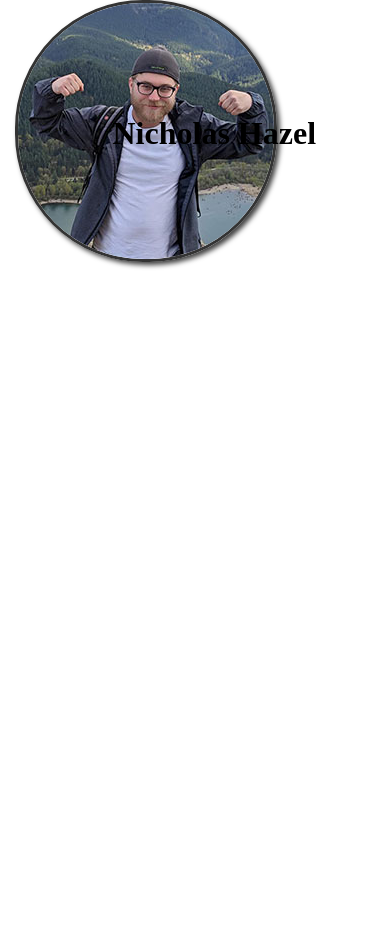
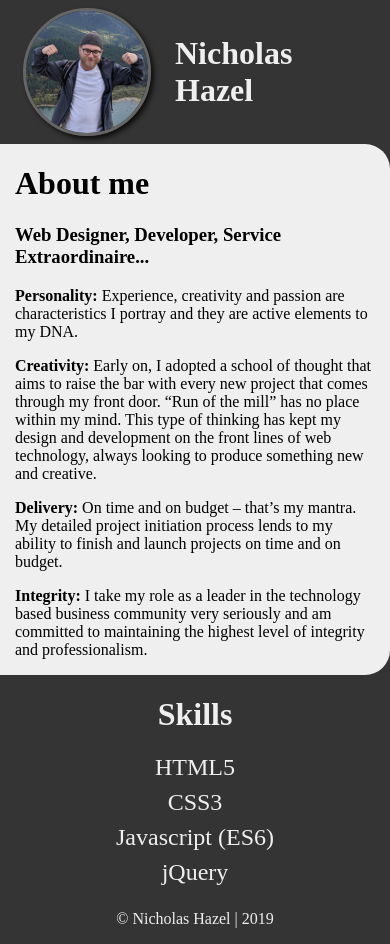
Before and after one commit to sinsys/1-learn-html, a plain HTML site: page index.html in a window 390 px wide. Before the commit the page ends 844 px from the top, so only its background shows below. Drawn offline with Linux system fonts and the light colour scheme.

Commit message:
Basic representation of CSS styling and responsiveness

```diff
--- a/css/style.css
+++ b/css/style.css
@@ -5,6 +5,54 @@
 html, body {
 	padding: 0;
 	margin: 0;
+	background: #343434;
+}
+
+/*****************CUSTOM CLASSES*****************/
+.header {
+	display: flex;
+	align-items: center;
+	justify-content: center;
+	background: #343434;
+}
+.header h1 {
+	margin-left: 1rem;
+	color: #efefef;
+}
+.profile-icon {
+	max-height: 128px;
+	border: 3px solid #666;
+	border-radius: 64px;
+	margin: 0.5rem;
+	-webkit-box-shadow: 3px 3px 0 rgba(0,0,0,0.75);
+	-moz-box-shadow: 3px 3px 0 rgba(0,0,0,0.75);
+	box-shadow: 3px 3px 5px rgba(0,0,0,0.75);
+}
+.callout, .callout-skills {
+	padding: 1rem;
+}
+.callout {
+	background: #EFEFEF;
+	border-radius: 0 25px 25px 0;
+}
+.callout-skills {
+	background: #343434;
+	color: #EFEFEF;
+	text-align: center;
+}
+.callout-skills ul {
+	padding: 0;
+	margin: 0;
+}
+.callout-skills ul li {
+	list-style-type: none;
+	margin: 0.5rem;
+	font-size: 1.5rem;
+}
+.footer {
+	text-align: center;
+	color: #efefef;
+	background: #343434;
 }
 
 /*****************RESPONSIVE STYLES*****************/
@@ -16,7 +64,6 @@ html, body {
 	display: flex;
 	width: 100%;
 	flex-wrap: wrap;
-	align-items: center;
 }
 .row::after {
 	display: block;
@@ -40,12 +87,10 @@ html, body {
 	padding: 0 15px;
 }
 
-
-/*****************CUSTOM CLASSES*****************/
-.profile-icon {
-	border: 3px solid #333;
-	border-radius: 128px;
-	-webkit-box-shadow: 3px 3px 0 rgba(0,0,0,0.75);
-	-moz-box-shadow: 3px 3px 0 rgba(0,0,0,0.75);
-	box-shadow: 3px 3px 5px rgba(0,0,0,0.75);
+/*****************MOBILE*****************/
+@media screen and (max-width: 680px){
+	.col-9, .col-3 {
+		width: 100%;
+		margin: 0;
+	}
 }
--- a/index.html
+++ b/index.html
@@ -11,11 +11,37 @@
 <body>
 	<div class="container">
 		<div class="row">
-			<div class="col-3">
+			<div class="col-12 header">
 				<img class="profile-icon" src="img/profile-256.jpg" alt="profile picture" />
+				<h1>Nicholas Hazel</h1>
 			</div>
-			<div class="col-9">
-				<h1>Nicholas Hazel</h1>
+		</div>
+		<div class="row">
+			<div class="col-9 callout">
+
+					<h1>About me</h1>
+					<h3>Web Designer, Developer, Service Extraordinaire...</h3>
+					<p><strong>Personality:</strong> Experience, creativity and passion are characteristics I portray and they are active elements to my DNA.</p>
+					<p><strong>Creativity:</strong> Early on, I adopted a school of thought that aims to raise the bar with every new project that comes through my front door. “Run of the mill” has no place within my mind. This type of thinking has kept my design and development on the front lines of web technology, always looking to produce something new and creative.</p>
+					<p><strong>Delivery:</strong> On time and on budget – that’s my mantra. My detailed project initiation process lends to my ability to finish and launch projects on time and on budget.</p>
+					<p><strong>Integrity:</strong> I take my role as a leader in the technology based business community very seriously and am committed to maintaining the highest level of integrity and professionalism.</p>
+
+			</div>
+			<div class="col-3 callout-skills">
+
+					<h1>Skills</h1>
+					<ul>
+						<li>HTML5</li>
+						<li>CSS3</li>
+						<li>Javascript (ES6)</li>
+						<li>jQuery</li>
+					</ul>
+
+			</div>
+		</div>
+		<div class="row">
+			<div class="col-12 footer">
+				<p class="footer-text">&#169;&nbsp;Nicholas Hazel | 2019</p>
 			</div>
 		</div>
 	</div>
```
